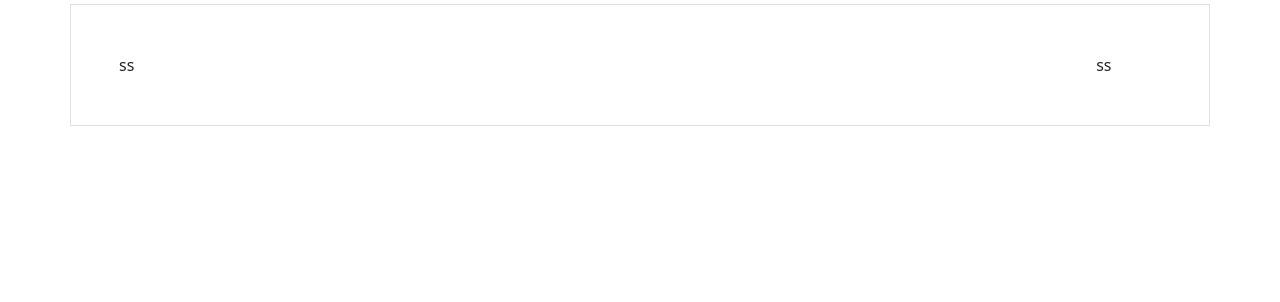
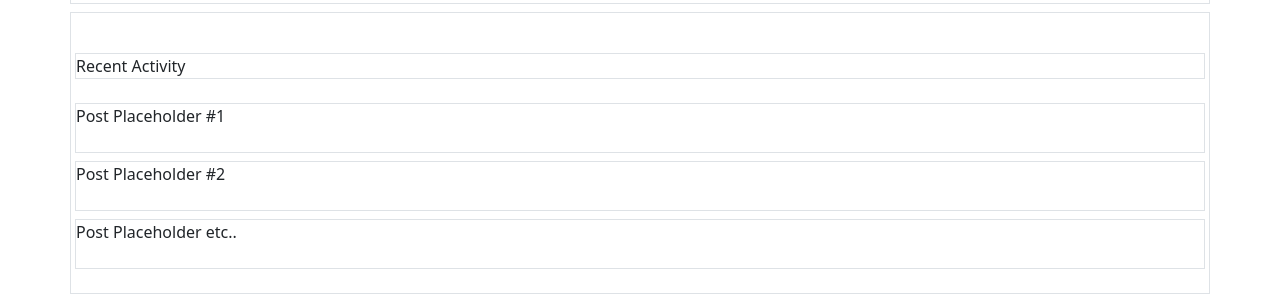
Before and after one commit to 23460542/CITS3403_GroupProject, a Flask app: template app/templates/profilePage.html in a window 1280 px wide. Shown: the part 508-810 px from the top of the page. Before the commit the page ends 634 px from the top, so only its background shows below. Run offline with Flask 3, Linux system fonts and the light colour scheme; the template is opened without the code that fills it, so the values that code supplies are empty.

Commit message:
resolve profile page conflict

```diff
--- a/app/templates/profilePage.html
+++ b/app/templates/profilePage.html
@@ -1,32 +1,32 @@
 {% extends "base.html" %}
 
 {% block content %}
-            <div class="container-fluid p-4 my-1 border ">
+<div class="container p-4 my-2 border">
 
     <div class="row">
-                    <div class="col-sm-3 p-3 text-black">
+        <div class="col-md-3 p-3 text-black">
             <img src="profile-pic.jpg" alt="Profile Picture">
             <h2>Account name</h2></div>
-                    <div class="col-sm-3 p-3  text-black"></div>
-                    <div class="col-sm-2 p-3  text-black">Likes: <span id="likes-count">0</span></div>
-                    <div class="col-sm-2 p-3  text-black">Dislikes: <span id="likes-count">0</span></div>
-                    <div class="col-sm-2 p-3  text-black">
+        <div class="col-md-6 p-3  text-black"></div>
+        <div class="col-md-1 p-3  text-black">Likes: <span id="likes-count">0</span></div>
+        <div class="col-md-1 p-3  text-black">Dislikes: <span id="dislikes-count">0</span></div>
+        <div class="col-md-1 p-3  text-black">
             <select name="Language">
                 <option value="All">All</option>
                 <option value="Python">Python</option>
                 <option value="JavaScript">JavaScript</option>
                 <option value="HTML">HTML</option>
-                        </select></div>
+            </select>
+        </div>
     </div>
 </div>
 
 </div>
 
-            <div class="container p-5 my-1 border">
-                <div class="row">
-                <div class="col-sm-1">ss </div>
-                <div class="col-sm-10"></div>
-                <div class="col-sm-1">ss </div>
-                </div>
+<div class="container p-3 my-2 border">
+    <div class="row border my-4">Recent Activity</div>
+    <div class="row border my-2 post-placeholder">Post Placeholder #1 <br> <br> </div>
+    <div class="row border my-2 post-placeholder">Post Placeholder #2 <br> <br> </div>
+    <div class="row border my-2 post-placeholder">Post Placeholder etc.. <br> <br> </div>
 </div>
 {% endblock %}
```
Lines whose indentation alone changed are shown as unchanged.
